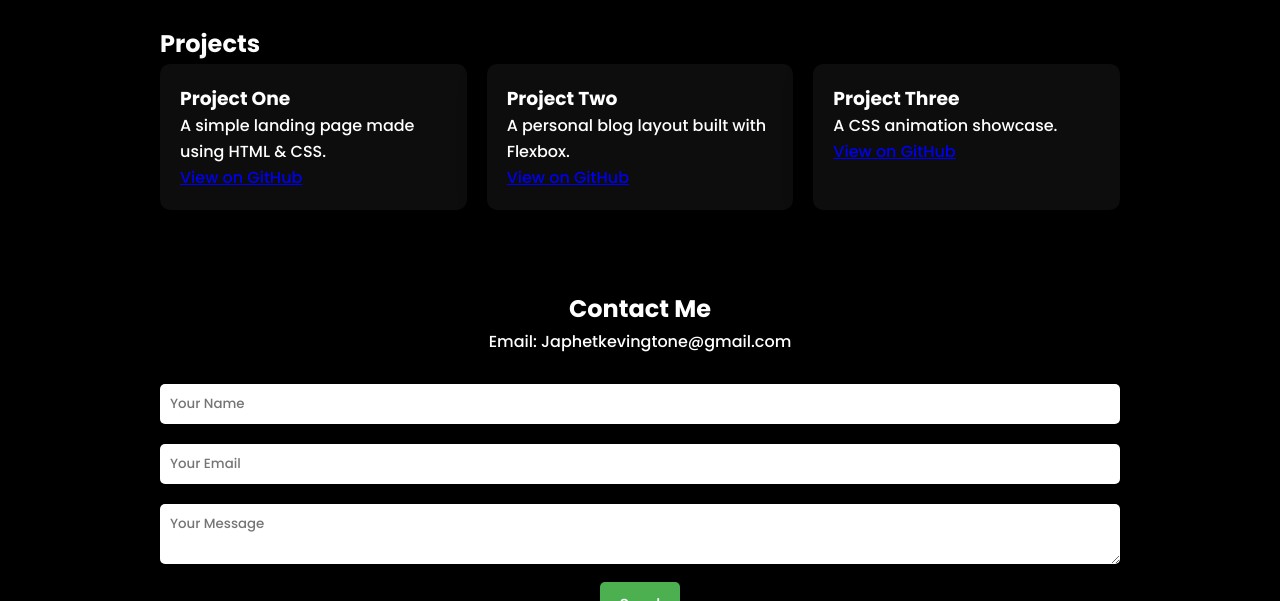
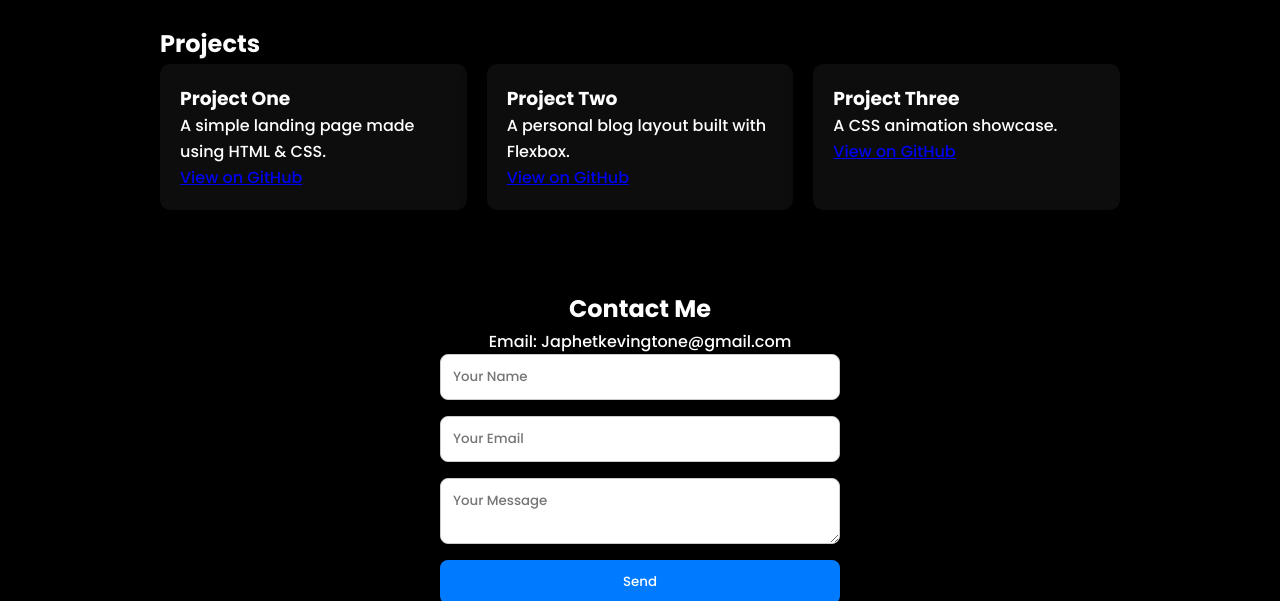
Before and after one commit to Kevingtone/kevingtones-html-portfolio, a plain HTML site: page index.html in a window 1280 px wide. Shown: the part 740-1341 px from the top of the page. Drawn offline with nearby package versions, Linux system fonts and the light colour scheme.

Commit message:
Update index.html

```diff
--- a/index.html
+++ b/index.html
@@ -231,27 +231,28 @@
     }
 
   form {
-      margin-top: 20px;
+  display: flex;
+  flex-direction: column;
+  gap: 1rem;
+  max-width: 400px;
+  margin: auto;
 }
 
 input, textarea {
-      width: 100%;
-      padding: 10px;
-      margin: 10px 0;
-      border-radius: 5px;
-      border: none;
+  padding: 0.75rem;
+  border: 1px solid #ccc;
+  border-radius: 8px;
 }
 
 button {
-      padding: 10px 20px;
+  padding: 0.75rem;
+  background-color: #007bff;
+  color: white;
   border: none;
-      background-color: #4CAF50;
-      color: white;
-      border-radius: 5px;
-      font-size: 16px;
+  border-radius: 8px;
   cursor: pointer;
-      transition: background 0.3s ease;
 }
+
 
     button:hover {
       background-color: #45a049;
@@ -363,6 +364,7 @@
   <button type="submit">Send</button>
 </form>
 
+
     <div class="social-icons">
       <a href="https://www.tiktok.com/@kevingtone?_t=ZM-8vIjpqMYBJl&_r=1" target="_blank"><i class="fab fa-tiktok"></i></a>
 
```
Lines whose indentation alone changed are shown as unchanged.
